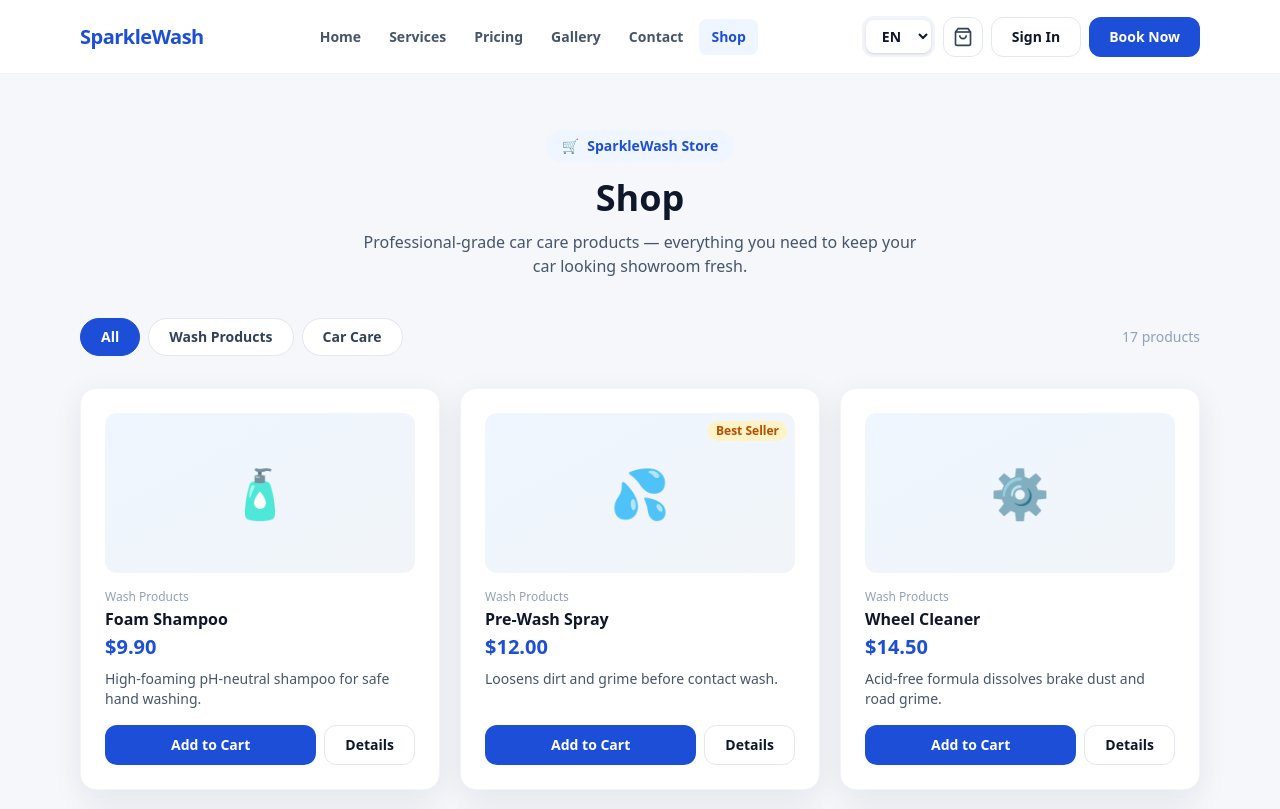
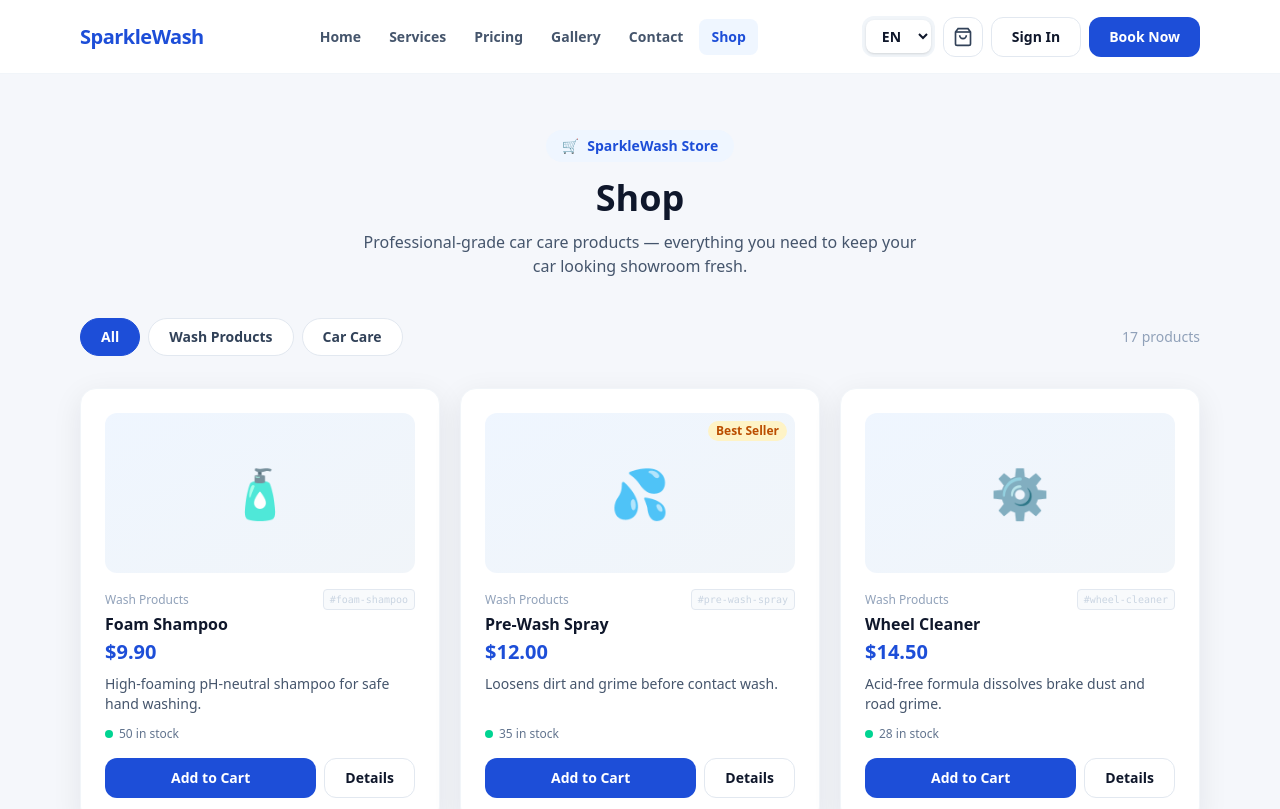
Before and after one commit to CristyMD4/Proiect-final, a React (Vite) app: page /shop in a window 1280 px wide. Shown: the top 809 px of the page. Built offline with nearby package versions, Linux system fonts and the light colour scheme.

Commit message:
idproduse

```diff
--- a/src/admin/ShopProducts.jsx
+++ b/src/admin/ShopProducts.jsx
@@ -6,7 +6,7 @@ const BADGES = ["", "Best Seller", "New", "Sale"];
 
 const EMPTY_FORM = {
   name: "", category: "Wash Products", price: "",
-  description: "", badge: "", inStock: true,
+  quantity: "", description: "", badge: "", inStock: true,
 };
 
 function uid() {
@@ -49,7 +49,8 @@ export default function AdminShopProducts() {
   function openEdit(p) {
     setForm({
       name: p.name, category: p.category,
-      price: String(p.price), description: p.description || "",
+      price: String(p.price), quantity: String(p.quantity ?? ""),
+      description: p.description || "",
       badge: p.badge || "", inStock: p.inStock ?? true,
     });
     setModal({ mode: "edit", id: p.id });
@@ -60,6 +61,8 @@ export default function AdminShopProducts() {
     const price = parseFloat(form.price);
     if (isNaN(price) || price < 0) return;
 
+    const qty = form.quantity !== "" ? parseInt(form.quantity, 10) : undefined;
+
     if (modal.mode === "add") {
       const id = slugify(form.name) || uid();
       addProduct({
@@ -67,6 +70,7 @@ export default function AdminShopProducts() {
         name: form.name.trim(),
         category: form.category,
         price,
+        quantity: isNaN(qty) ? 0 : qty,
         description: form.description.trim(),
         badge: form.badge || undefined,
         inStock: form.inStock,
@@ -76,6 +80,7 @@ export default function AdminShopProducts() {
         name: form.name.trim(),
         category: form.category,
         price,
+        quantity: isNaN(qty) ? 0 : qty,
         description: form.description.trim(),
         badge: form.badge || undefined,
         inStock: form.inStock,
@@ -151,9 +156,11 @@ export default function AdminShopProducts() {
         <table className="sw-table">
           <thead>
             <tr>
+              <th>ID</th>
               <th>Product</th>
               <th>Category</th>
               <th>Price</th>
+              <th>Qty</th>
               <th>Badge</th>
               <th>Stock</th>
               <th>Actions</th>
@@ -161,19 +168,29 @@ export default function AdminShopProducts() {
           </thead>
           <tbody>
             {filtered.length === 0 && (
-              <tr><td colSpan={6} style={{ textAlign: "center", color: "#1e293b", padding: 32 }}>No products found</td></tr>
+              <tr><td colSpan={8} style={{ textAlign: "center", color: "#1e293b", padding: 32 }}>No products found</td></tr>
             )}
             {filtered.map((p) => (
               <tr key={p.id}>
                 <td>
+                  <span style={{ fontFamily: "monospace", fontSize: 11, color: "#334155", background: "rgba(34,211,238,0.05)", border: "1px solid rgba(34,211,238,0.1)", borderRadius: 5, padding: "2px 6px" }}>
+                    #{p.id}
+                  </span>
+                </td>
+                <td>
                   <strong>{p.name}</strong>
                   {p.description && (
-                    <div style={{ fontSize: 11, color: "#334155", marginTop: 2, maxWidth: 260 }}
+                    <div style={{ fontSize: 11, color: "#334155", marginTop: 2, maxWidth: 220 }}
                          className="line-clamp-1">{p.description}</div>
                   )}
                 </td>
                 <td>{p.category}</td>
                 <td><strong>${Number(p.price).toFixed(2)}</strong></td>
+                <td>
+                  <span style={{ color: (p.quantity ?? 0) <= 5 ? "#f87171" : (p.quantity ?? 0) <= 15 ? "#fbbf24" : "#34d399", fontWeight: 700 }}>
+                    {p.quantity ?? 0}
+                  </span>
+                </td>
                 <td>{p.badge ? <span className={badgeCls(p.badge)}>{p.badge}</span> : <span style={{ color: "#1e293b" }}>—</span>}</td>
                 <td>
                   <button
@@ -206,7 +223,7 @@ export default function AdminShopProducts() {
                 <label className="sw-form-label">Product Name *</label>
                 <input className="sw-input" value={form.name} onChange={(e) => setForm((f) => ({ ...f, name: e.target.value }))} placeholder="e.g. Foam Shampoo" />
               </div>
-              <div style={{ display: "grid", gridTemplateColumns: "1fr 1fr", gap: 12 }}>
+              <div style={{ display: "grid", gridTemplateColumns: "1fr 1fr 1fr", gap: 12 }}>
                 <div>
                   <label className="sw-form-label">Category *</label>
                   <select className="sw-input" value={form.category} onChange={(e) => setForm((f) => ({ ...f, category: e.target.value }))}>
@@ -216,6 +233,10 @@ export default function AdminShopProducts() {
                 <div>
                   <label className="sw-form-label">Price ($) *</label>
                   <input className="sw-input" type="number" min="0" step="0.01" value={form.price} onChange={(e) => setForm((f) => ({ ...f, price: e.target.value }))} placeholder="0.00" />
+                </div>
+                <div>
+                  <label className="sw-form-label">Quantity</label>
+                  <input className="sw-input" type="number" min="0" step="1" value={form.quantity} onChange={(e) => setForm((f) => ({ ...f, quantity: e.target.value }))} placeholder="0" />
                 </div>
               </div>
               <div>
--- a/src/pages/Shop.jsx
+++ b/src/pages/Shop.jsx
@@ -56,15 +56,37 @@ function ProductCard({ product }) {
 
       {/* Info */}
       <div className="flex-1 flex flex-col">
-        <div className="text-xs text-slate-400 font-medium mb-1">{product.category}</div>
+        {/* ID + category row */}
+        <div className="flex items-center justify-between mb-1">
+          <div className="text-xs text-slate-400 font-medium">{product.category}</div>
+          <div className="text-[10px] font-mono text-slate-300 bg-slate-50 border border-slate-200 rounded px-1.5 py-0.5">
+            #{product.id}
+          </div>
+        </div>
+
         <div className="font-extrabold text-slate-900 leading-tight mb-1">{product.name}</div>
         <div className="text-xl font-black text-[var(--sw-blue)] mb-2">${product.price.toFixed(2)}</div>
-        <p className="text-sm text-slate-600 line-clamp-2 flex-1 mb-4">{product.description}</p>
+        <p className="text-sm text-slate-600 line-clamp-2 flex-1 mb-3">{product.description}</p>
+
+        {/* Quantity */}
+        <div className="flex items-center gap-1.5 mb-4">
+          <span className={`inline-block h-2 w-2 rounded-full ${
+            !product.inStock ? "bg-rose-400" : (product.quantity ?? 0) <= 10 ? "bg-amber-400" : "bg-emerald-400"
+          }`} />
+          <span className="text-xs text-slate-500">
+            {!product.inStock
+              ? "Out of stock"
+              : (product.quantity ?? 0) <= 0
+              ? "Out of stock"
+              : `${product.quantity} in stock`}
+          </span>
+        </div>
 
         <div className="flex items-center gap-2 mt-auto">
           <button
             onClick={handleAdd}
-            className={`btn flex-1 h-10 text-sm ${added ? "btn-outline text-emerald-700 border-emerald-300" : "btn-primary"}`}
+            disabled={!product.inStock || (product.quantity ?? 0) <= 0}
+            className={`btn flex-1 h-10 text-sm ${added ? "btn-outline text-emerald-700 border-emerald-300" : "btn-primary"} disabled:opacity-40 disabled:cursor-not-allowed`}
           >
             {added ? "✓ Added" : "Add to Cart"}
           </button>
```
Also changed, not shown: src/lib/shopStorage.js.
